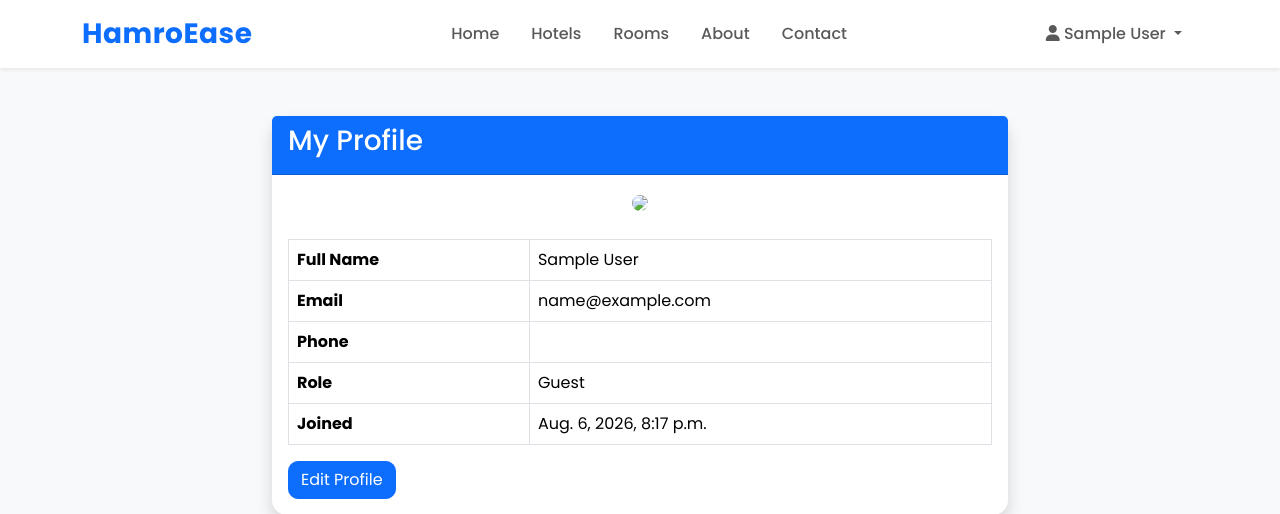
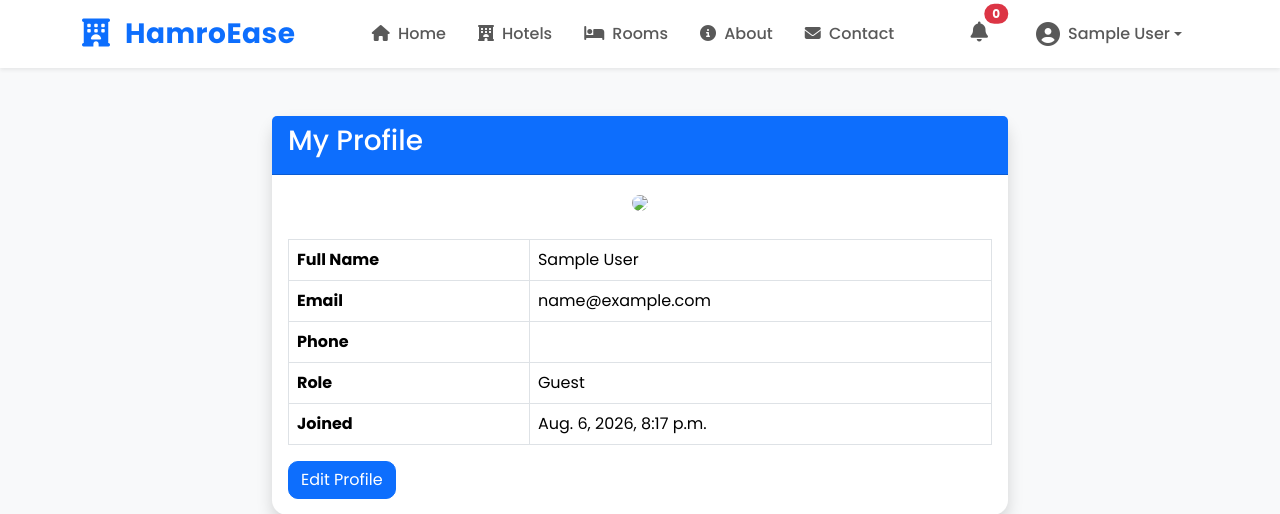
Before and after one commit to pokhrelsamir/HamroEase, a Django app: page /accounts/profile/ in a window 1280 px wide. Shown: the top 514 px of the page. Run offline with Django 5.2, Linux system fonts and the light colour scheme; the visitor is signed in with stand-in values (Sample User, id 1); parts of the project's set-up code (start-up, migrations or seed data) failed here and were passed over; some libraries are stand-ins or nearby versions.

Commit message:
Navbar HTML Code Slight Change

```diff
--- a/templates/includes/navbar.html
+++ b/templates/includes/navbar.html
@@ -7,99 +7,188 @@
         <!-- Logo -->
         <a class="navbar-brand fw-bold fs-3 text-primary"
            href="{% url 'home' %}">
+
+            <i class="fa-solid fa-hotel me-2"></i>
             HamroEase
+
         </a>
 
         <!-- Mobile Toggle -->
-
         <button class="navbar-toggler"
                 type="button"
                 data-bs-toggle="collapse"
-                data-bs-target="#navbarMenu">
+                data-bs-target="#navbarMenu"
+                aria-controls="navbarMenu"
+                aria-expanded="false"
+                aria-label="Toggle navigation">
 
             <span class="navbar-toggler-icon"></span>
 
         </button>
 
         <!-- Navigation -->
-
         <div class="collapse navbar-collapse"
              id="navbarMenu">
 
             <ul class="navbar-nav mx-auto">
 
                 <li class="nav-item">
-                    <a class="nav-link"
+
+                    <a class="nav-link {% if request.resolver_match.url_name == 'home' %}active{% endif %}"
                        href="{% url 'home' %}">
+
+                        <i class="fa-solid fa-house me-1"></i>
                         Home
+
                     </a>
+
                 </li>
 
                 <li class="nav-item">
-                    <a class="nav-link"
+
+                    <a class="nav-link {% if request.resolver_match.url_name == 'hotel-list' %}active{% endif %}"
                        href="{% url 'hotel-list' %}">
+
+                        <i class="fa-solid fa-hotel me-1"></i>
                         Hotels
+
                     </a>
+
                 </li>
 
                 <li class="nav-item">
+
                     <a class="nav-link"
                        href="#">
+
+                        <i class="fa-solid fa-bed me-1"></i>
                         Rooms
+
                     </a>
+
                 </li>
 
                 <li class="nav-item">
+
                     <a class="nav-link"
                        href="#">
+
+                        <i class="fa-solid fa-circle-info me-1"></i>
                         About
+
                     </a>
+
                 </li>
 
                 <li class="nav-item">
+
                     <a class="nav-link"
                        href="#">
+
+                        <i class="fa-solid fa-envelope me-1"></i>
                         Contact
+
                     </a>
+
                 </li>
 
             </ul>
 
             <!-- Right Side -->
-
-            <ul class="navbar-nav">
+            <ul class="navbar-nav align-items-center">
 
                 {% if user.is_authenticated %}
 
+                    <!-- Notifications -->
+                    <li class="nav-item me-3">
+
+                        <a class="nav-link position-relative"
+                           href="#">
+
+                            <i class="fa-solid fa-bell fs-5"></i>
+
+                            <span class="position-absolute top-0 start-100 translate-middle badge rounded-pill bg-danger">
+                                0
+                            </span>
+
+                        </a>
+
+                    </li>
+
+                    <!-- User Dropdown -->
                     <li class="nav-item dropdown">
 
-                        <a class="nav-link dropdown-toggle"
+                        <a class="nav-link dropdown-toggle d-flex align-items-center"
                            href="#"
-                           data-bs-toggle="dropdown">
+                           role="button"
+                           data-bs-toggle="dropdown"
+                           aria-expanded="false">
 
-                            <i class="fa-solid fa-user"></i>
+                            {% if user.profile_picture %}
+
+                                <img src="{{ user.profile_picture.url }}"
+                                     alt="Profile"
+                                     class="rounded-circle me-2"
+                                     width="35"
+                                     height="35">
+
+                            {% else %}
+
+                                <i class="fa-solid fa-circle-user fs-4 me-2"></i>
+
+                            {% endif %}
+
                             {{ user.full_name }}
 
                         </a>
 
-                        <ul class="dropdown-menu dropdown-menu-end">
+                        <ul class="dropdown-menu dropdown-menu-end shadow">
 
                             <li>
-                                <a class="dropdown-item"
-                                   href="#">
-                                    Dashboard
-                                </a>
+
+                                <h6 class="dropdown-header">
+
+                                    {{ user.role }}
+
+                                </h6>
+
                             </li>
 
                             <li>
+
                                 <a class="dropdown-item"
                                    href="#">
-                                    My Profile
+
+                                    <i class="fa-solid fa-gauge-high me-2"></i>
+
+                                    {% if user.role == "HOTEL_MANAGER" %}
+                                        Hotel Dashboard
+                                    {% elif user.role == "ADMIN" %}
+                                        Admin Dashboard
+                                    {% else %}
+                                        My Dashboard
+                                    {% endif %}
+
                                 </a>
+
                             </li>
 
                             <li>
+
+                                <a class="dropdown-item"
+                                   href="#">
+
+                                    <i class="fa-solid fa-user me-2"></i>
+                                    My Profile
+
+                                </a>
+
+                            </li>
+
+                            <li>
+
                                 <hr class="dropdown-divider">
+
                             </li>
 
                             <li>
@@ -109,9 +198,10 @@
 
                                     {% csrf_token %}
 
-                                    <button
-                                        class="dropdown-item">
+                                    <button type="submit"
+                                            class="dropdown-item">
 
+                                        <i class="fa-solid fa-right-from-bracket me-2"></i>
                                         Logout
 
                                     </button>
@@ -126,11 +216,13 @@
 
                 {% else %}
 
-                    <li class="nav-item">
+                    <li class="nav-item me-2">
 
-                        <a class="btn btn-outline-primary me-2"
+                        <a class="btn btn-outline-primary"
                            href="{% url 'login' %}">
+
                             Login
+
                         </a>
 
                     </li>
@@ -139,7 +231,9 @@
 
                         <a class="btn btn-primary"
                            href="{% url 'register' %}">
+
                             Register
+
                         </a>
 
                     </li>
```
